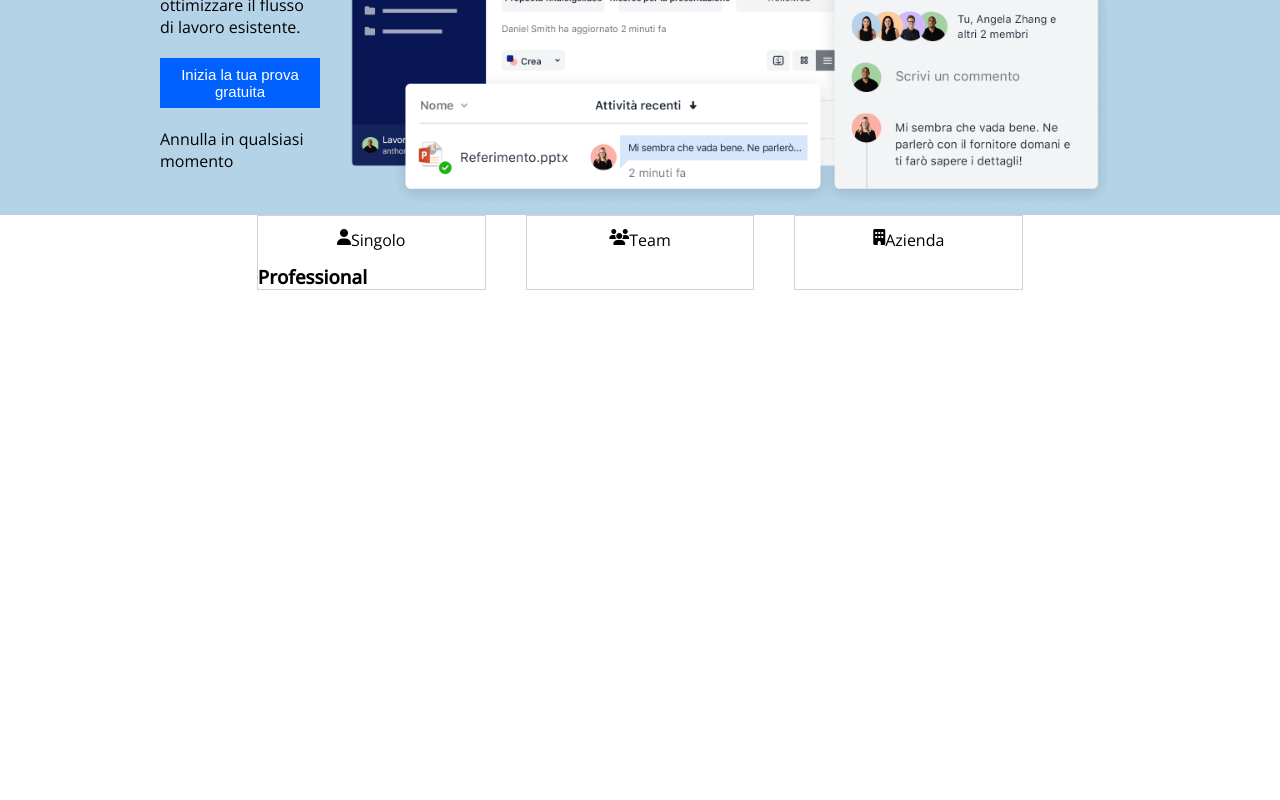
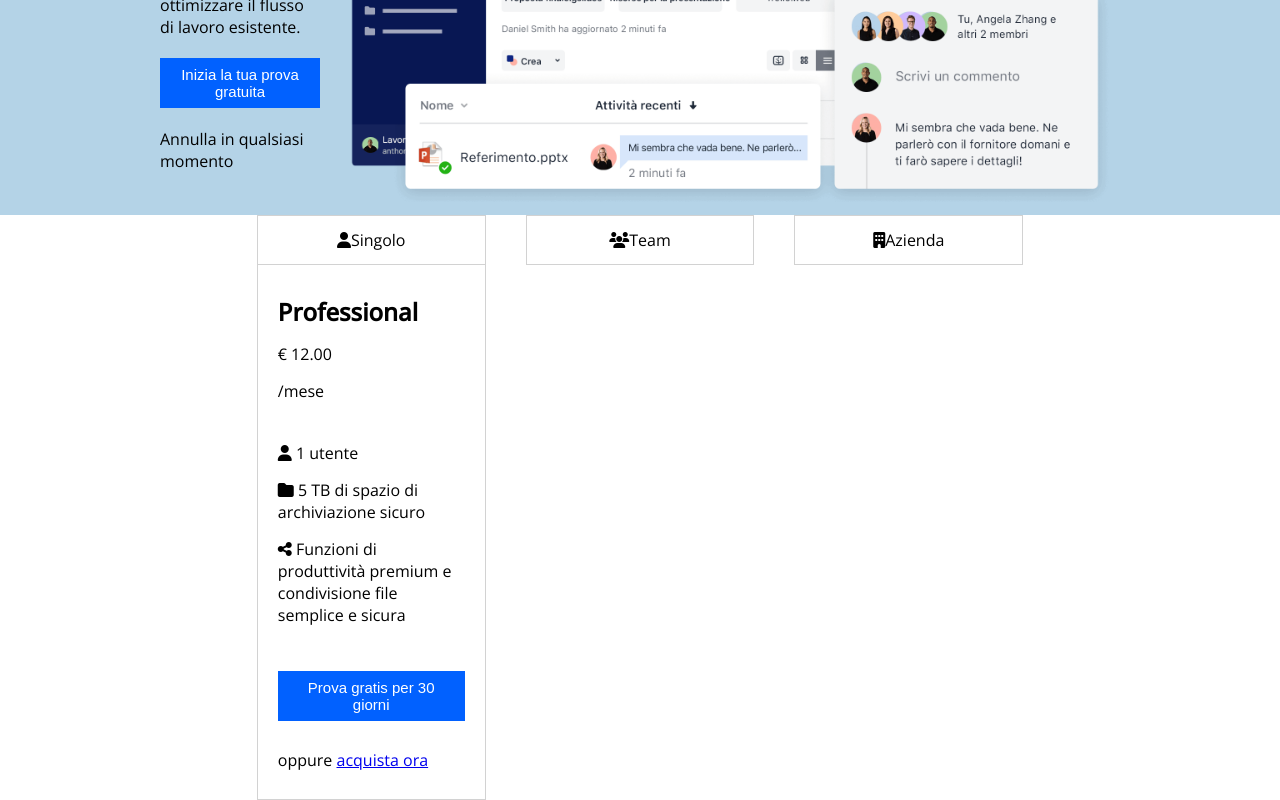
Before and after one commit to davidedev04/htmlcss-dropbox, a plain HTML site: page index.html in a window 1280 px wide. Shown: the part 610-1410 px from the top of the page. Before the commit the page ends 900 px from the top, so only its background shows below. Drawn offline with nearby package versions, Linux system fonts and the light colour scheme.

Commit message:
inizio creazione card

```diff
--- a/css/style.css
+++ b/css/style.css
@@ -95,6 +95,8 @@ main{
 
 
 
+
+
 #piani-business{
     width: 100%;
     display: flex;
@@ -109,11 +111,52 @@ main{
 .card-plans{
     width: calc(100% / 3);
     margin: 0 20px;
-    border: 1px solid rgb(210, 210, 210);
 }
 
 .category{
     display: flex;
     justify-content: center;
+    align-items: center;
     padding: 13px 0;
+    border: 1px solid rgb(210, 210, 210);
 }
+
+.nome-prezzo{
+    display: flex;
+    flex-direction: column;
+}
+
+.nome-prezzo h2{
+    padding-top: 30px;
+    padding-bottom: 15px;
+}
+
+.nome-prezzo span:last-child{
+    padding-top: 15px;
+}
+
+.characteristics{
+    display: flex;
+    flex-direction: column;
+    padding-top: 40px;
+}
+
+.stats{
+    padding-bottom: 15px;
+}
+
+.acquisto{
+    display: flex;
+    flex-direction: column;
+    padding-top: 30px;
+}
+
+.acquisto span{
+    padding: 28px 0;
+}
+
+.content-card{
+    border: 1px solid rgb(210, 210, 210);
+    border-top: none;
+    padding: 0 20px;
+}
--- a/index.html
+++ b/index.html
@@ -9,7 +9,9 @@
     <link
         href="https://fonts.googleapis.com/css2?family=Exo+2&family=Fredoka&family=Kanit:wght@300;400&family=Open+Sans:wght@400;500&display=swap"
         rel="stylesheet">
-        <link rel="stylesheet" href="https://cdnjs.cloudflare.com/ajax/libs/font-awesome/6.4.2/css/all.min.css" integrity="sha512-z3gLpd7yknf1YoNbCzqRKc4qyor8gaKU1qmn+CShxbuBusANI9QpRohGBreCFkKxLhei6S9CQXFEbbKuqLg0DA==" crossorigin="anonymous" referrerpolicy="no-referrer" />
+    <link rel="stylesheet" href="https://cdnjs.cloudflare.com/ajax/libs/font-awesome/6.4.2/css/all.min.css"
+        integrity="sha512-z3gLpd7yknf1YoNbCzqRKc4qyor8gaKU1qmn+CShxbuBusANI9QpRohGBreCFkKxLhei6S9CQXFEbbKuqLg0DA=="
+        crossorigin="anonymous" referrerpolicy="no-referrer" />
     <link rel="stylesheet" href="css/style.css">
     <title>Dropbox</title>
 </head>
@@ -77,6 +79,7 @@
         </section>
         <section id="piani-business">
             <div class="cards-center">
+
                 <div class="card-plans">
                     <div class="category">
                         <i class="fa-solid fa-user"></i>
@@ -84,8 +87,29 @@
                     </div>
                     <div class="content-card">
                         <div class="nome-prezzo">
-                            <h3>Professional</h3>
+                            <h2>Professional</h2>
+                            <span>€ 12.00</span>
+                            <span>/mese</span>
                         </div>
+                        <div class="characteristics">
+                            <span class="stats">
+                                <i class="fa-solid fa-user"></i>
+                                1 utente
+                            </span>
+                            <span class="stats">
+                                <i class="fa-solid fa-folder"></i>
+                                5 TB di spazio di archiviazione sicuro
+                            </span>
+                            <span class="stats">
+                                <i class="fa-solid fa-share-nodes"></i>
+                                Funzioni di produttività premium e condivisione file semplice e sicura
+                            </span>
+                        </div>
+                        <div class="acquisto">
+                            <button>Prova gratis per 30 giorni</button>
+                            <span>oppure <a href="#">acquista ora</a></span>
+                        </div>
+
                     </div>
                 </div>
                 <div class="card-plans">
```
